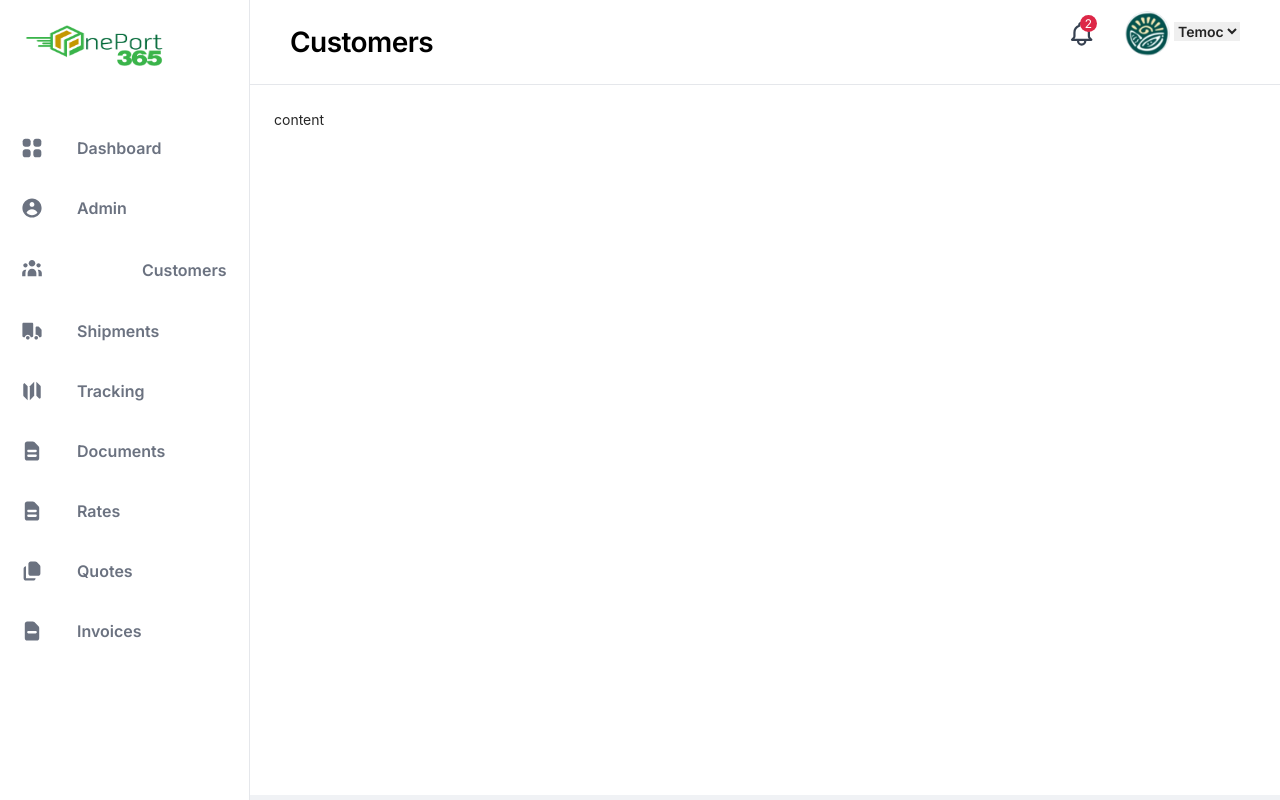
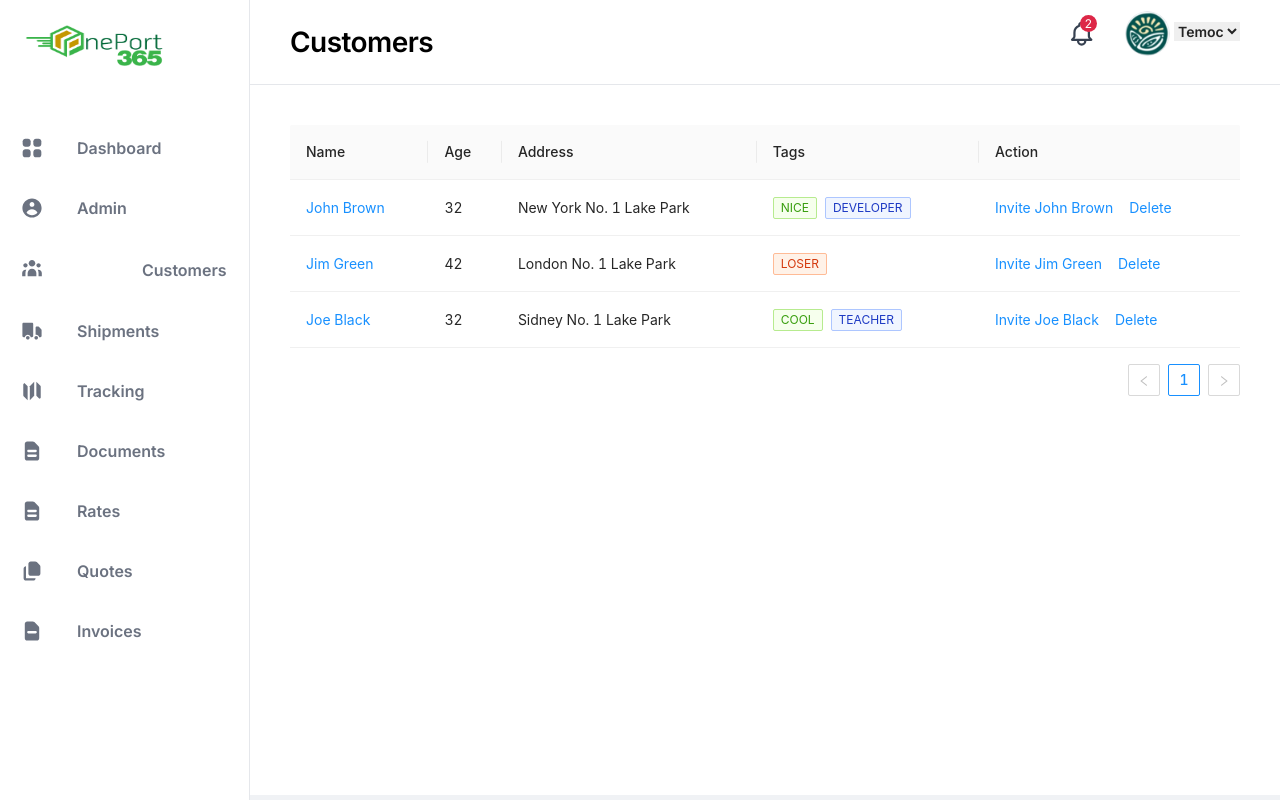
Before and after one commit to siccoo/freight-system, a React (Create React App) app: page / in a window 1280 px wide. Built offline with nearby package versions, Linux system fonts and the light colour scheme.

Commit message:
updated Customers component

```diff
--- a/src/components/sidebar/index.css
+++ b/src/components/sidebar/index.css
@@ -1,7 +1,3 @@
-.site-layout-background {
-  background: #fff;
-}
-
 .layout__sidebar {
   background: #fff !important;
   flex: 0 0 250px !important;
--- a/src/components/sidebar/index.tsx
+++ b/src/components/sidebar/index.tsx
@@ -11,6 +11,7 @@
 import DocumentIcon from "../../assets/documentIcon.svg";
 import QuoteIcon from "../../assets/quoteIcon.svg";
 import InvoiceIcon from "../../assets/invoiceIcon.svg";
+import Customers from '../../pages/customers';
 
 
 const { Content, Sider } = Layout;
@@ -106,11 +107,7 @@
     </Sider>
     <Layout>
       <Topbar />
-      <Content style={{ margin: '0' }}>
-        <div className="site-layout-background" style={{ padding: 24, minHeight: 710 }}>
-          content
-        </div>
-      </Content>
+      <Customers />
     </Layout>
   </Layout>
 );
--- a/src/components/topbar/index.tsx
+++ b/src/components/topbar/index.tsx
@@ -15,9 +15,6 @@
                 borderBottom: "1px solid #E5E7EB",
                 height: 85,
                 background: "#ffffff",
-                // position: "sticky",
-                // top: 0,
-                // zIndex: 350
             }}>
             <div className='topbar__wrapper'>
                 <div className='topbar__left'>
--- /dev/null
+++ b/src/pages/customers/index.css
@@ -0,0 +1,8 @@
+.site-layout-background {
+    background: #fff;
+
+}
+
+button {
+
+}
--- /dev/null
+++ b/src/pages/customers/index.tsx
@@ -0,0 +1,101 @@
+import React from 'react';
+import { Layout } from 'antd';
+import { Space, Table, Tag } from 'antd';
+import type { ColumnsType } from 'antd/es/table';
+
+import "./index.css"
+
+const { Content } = Layout;
+
+interface DataType {
+    key: string;
+    name: string;
+    age: number;
+    address: string;
+    tags: string[];
+}
+
+  const columns: ColumnsType<DataType> = [
+    {
+      title: 'Name',
+      dataIndex: 'name',
+      key: 'name',
+      render: text => <a>{text}</a>,
+    },
+    {
+      title: 'Age',
+      dataIndex: 'age',
+      key: 'age',
+    },
+    {
+      title: 'Address',
+      dataIndex: 'address',
+      key: 'address',
+    },
+    {
+      title: 'Tags',
+      key: 'tags',
+      dataIndex: 'tags',
+      render: (_, { tags }) => (
+        <>
+          {tags.map(tag => {
+            let color = tag.length > 5 ? 'geekblue' : 'green';
+            if (tag === 'loser') {
+              color = 'volcano';
+            }
+            return (
+              <Tag color={color} key={tag}>
+                {tag.toUpperCase()}
+              </Tag>
+            );
+          })}
+        </>
+      ),
+    },
+    {
+      title: 'Action',
+      key: 'action',
+      render: (_, record) => (
+        <Space size="middle">
+          <a>Invite {record.name}</a>
+          <a>Delete</a>
+        </Space>
+      ),
+    },
+  ];
+
+  const data: DataType[] = [
+    {
+      key: '1',
+      name: 'John Brown',
+      age: 32,
+      address: 'New York No. 1 Lake Park',
+      tags: ['nice', 'developer'],
+    },
+    {
+      key: '2',
+      name: 'Jim Green',
+      age: 42,
+      address: 'London No. 1 Lake Park',
+      tags: ['loser'],
+    },
+    {
+      key: '3',
+      name: 'Joe Black',
+      age: 32,
+      address: 'Sidney No. 1 Lake Park',
+      tags: ['cool', 'teacher'],
+    },
+  ];
+
+const Customers: React.FC = () => {
+    return (
+        <Content style={{ margin: '0' }}>
+            <div className="site-layout-background" style={{ padding: "40px 40px", minHeight: 710 }}>
+            <Table columns={columns} dataSource={data} />
+            </div>
+        </Content>
+    )
+}
+
+export default Customers;
```
